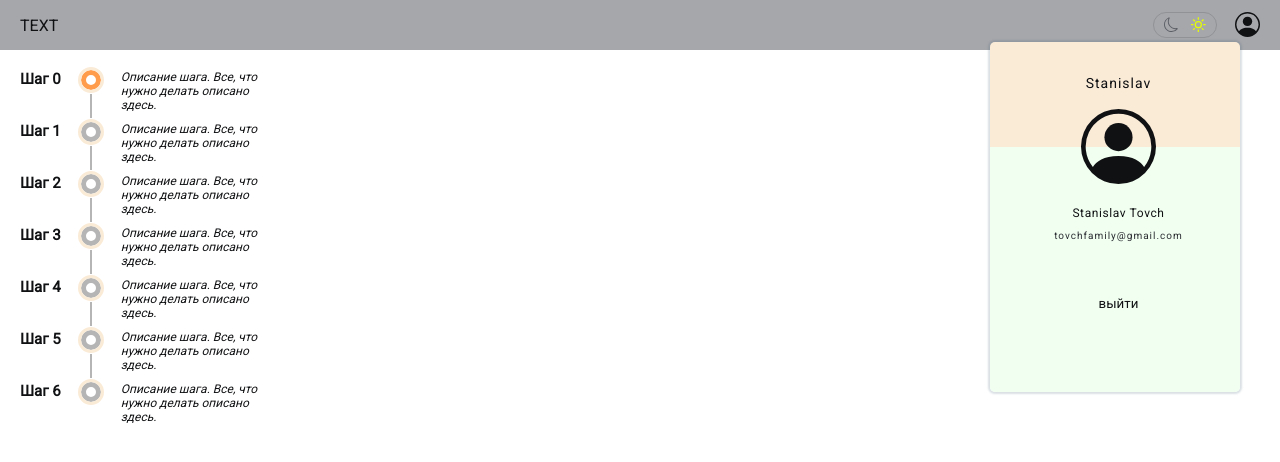
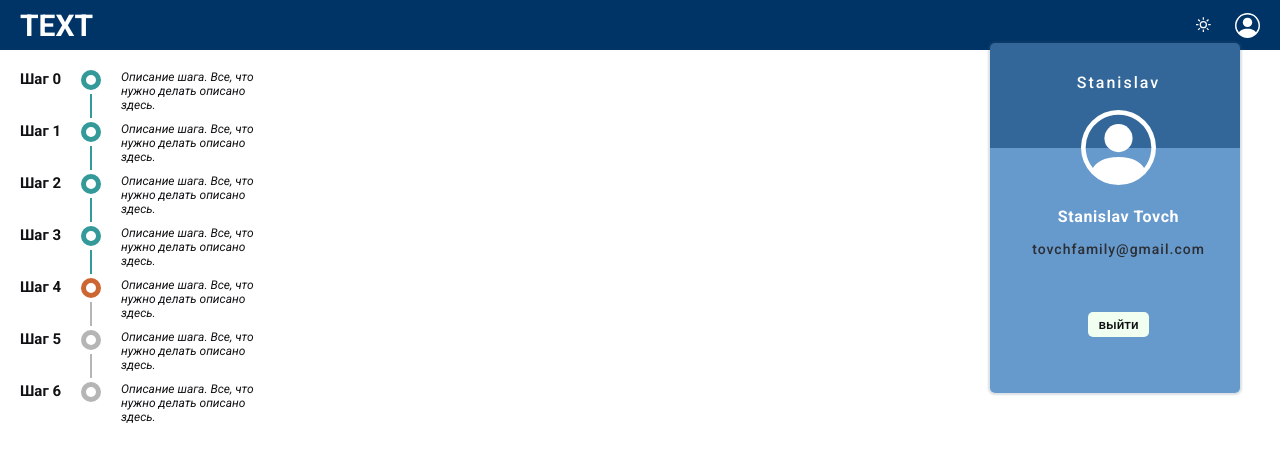
Before and after one commit to StaTov/product_01, a React (Create React App) app: page / in a window 1280 px wide. Both pictures are taken after a click on the element 1247 px from the left and 24 px from the top of the page. Shown: the top 462 px of the page. Built offline with nearby package versions, Linux system fonts and the light colour scheme.

Commit message:
change style

```diff
--- a/public/index.html
+++ b/public/index.html
@@ -15,7 +15,9 @@
   <link rel="manifest" href="%PUBLIC_URL%/manifest.json" />
   <link rel="preconnect" href="https://fonts.googleapis.com">
   <link rel="preconnect" href="https://fonts.gstatic.com" crossorigin>
-  <link href="https://fonts.googleapis.com/css2?family=Poppins:wght@100;200;300;400;500;600&family=Roboto&display=swap" rel="stylesheet"> <!--
+  <link href="https://fonts.googleapis.com/css2?family=Roboto:ital,wght@0,100;0,300;0,500;0,700;0,900;1,100;1,300;1,400;1,500;1,700;1,900&display=swap" rel="stylesheet">
+
+  <!--
       Notice the use of %PUBLIC_URL% in the tags above.
       It will be replaced with the URL of the `public` folder during the build.
       Only files inside the `public` folder can be referenced from the HTML.
--- a/src/assets/icon/IconMoon.tsx
+++ b/src/assets/icon/IconMoon.tsx
@@ -1,3 +1,5 @@
+
+
 function IconMoon() {
     return (
         <svg
--- a/src/components/NavBar/NavBar.scss
+++ b/src/components/NavBar/NavBar.scss
@@ -24,3 +24,8 @@
     gap: 8px;
     align-items: center;
 }
+.nav__title {
+    font-size: 30px;
+    font-weight: 600;
+    color: $white-000
+}
--- a/src/components/NavBar/index.tsx
+++ b/src/components/NavBar/index.tsx
@@ -16,8 +16,8 @@
     return (
         <div>
             <nav className='nav nav__bg'>
-                <div className="nav__left ">
-                    <div className="text">TEXT</div>
+                <div className='nav__left'>
+                    <div className='nav__title'>TEXT</div>
                 </div>
                 <div className='nav__right'>
                     <ButtonToggleTheme />
--- a/src/components/NavButtonToggleTheme/NavButtonToggleTheme.scss
+++ b/src/components/NavButtonToggleTheme/NavButtonToggleTheme.scss
@@ -10,9 +10,15 @@
 .nav__btn_themeColor_body {
     display: flex;
     align-items: center;
-    justify-content: space-between;
-    width: 64px;
-    border: 1px solid ;
-    border-radius: 25px;
-    padding: 3px 10px;
+    width: 27px;
+    height: 25px;
+    justify-content: center;
 }
+
+.svg__moon {
+    color: #FF9933;
+}
+
+.svg__sun {
+    color: white;
+}
--- a/src/components/NavButtonToggleTheme/index.tsx
+++ b/src/components/NavButtonToggleTheme/index.tsx
@@ -3,6 +3,7 @@
 import IconMoon from "../../assets/icon/IconMoon";
 import IconSun from "../../assets/icon/IconSun";
 import  './NavButtonToggleTheme.scss'
+import { observer } from "mobx-react";
 
 const ButtonToggleTheme = () => {
 
@@ -14,11 +15,10 @@
     return (
         <button className='nav__btn_themeColor' onClick={toggleTheme}>
             <div className='nav__btn_themeColor_body border'>
-                <IconMoon />
-                <IconSun />
+               {store.colorTheme !== 'light' ? <IconMoon /> :  <IconSun /> }
             </div>
         </button>
     )
 }
 
-export default ButtonToggleTheme;
+export default observer(ButtonToggleTheme);
--- a/src/components/NavPopPerson/PopPerson.scss
+++ b/src/components/NavPopPerson/PopPerson.scss
@@ -40,26 +40,30 @@
 }
 
 .nav__pop__person_name {
-    letter-spacing: 1px;
-    font-weight: 400;
+    letter-spacing: 2px;
+    font-weight: 500;
     margin-bottom: 2px;
     padding-bottom: 14px;
-    font-size: 14px;
+    font-size: 16px;
     height: 18%;
     display: flex;
     align-items: flex-end;
+    color: white;
 }
 
 .nav__pop__person_fullname {
     letter-spacing: 0.6px;
+
     padding-top: 20px;
-    font-size: 12px;
+    font-size: 16px;
+    font-weight: 700;
+    color: rgb(255, 255, 255);
 }
 
 .nav__pop__person_mail {
     letter-spacing: 1px;
-    padding: 10px;
-    font-size: 10px;
+    padding: 15px 0px;
+    font-size: 14px;
 }
 
 .nav__pop__person_wrapper {
--- a/src/components/NavPopPerson/index.tsx
+++ b/src/components/NavPopPerson/index.tsx
@@ -46,11 +46,11 @@
             <IconPerson />
             <div onClick={stopPropagation} className={`nav__menu_person ${visible}`}>
                 <div className='pop__person'>
-                    <div className='nav__pop__person_name text'>Stanislav</div>
+                    <div className='nav__pop__person_name'>Stanislav</div>
                     <div className='nav__pop__person_wrapper'>
                         <IconPerson />
                     </div>
-                    <div className='nav__pop__person_fullname text'>
+                    <div className='nav__pop__person_fullname'>
                         Stanislav Tovch
                     </div>
                     <div className='nav__pop__person_mail text-sh'>
--- a/src/components/NavProgress/Progress.scss
+++ b/src/components/NavProgress/Progress.scss
@@ -21,6 +21,7 @@
 }
 
 .p__step {
+    min-height: 35px;
     font-size: 15px;
     font-weight: 600;
     margin-right: 10px;
@@ -40,19 +41,12 @@
     height: 5px;
     border: 5px solid rgb(181, 181, 181);
     border-radius: 50%;
-    outline: 3px solid $white-anrique
+
 }
 
 .p__road {
     border: 1px solid rgb(181, 181, 181);
     margin: 4px;
     height: 100%;
+
 }
-
-.p__success {
-    border-color: rgb(116, 170, 128);
-}
-
-.p__panding {
-    border-color: rgb(255, 156, 76);
-}
--- a/src/components/NavProgress/index.tsx
+++ b/src/components/NavProgress/index.tsx
@@ -4,7 +4,7 @@
 
 const NavProgress = () => {
 
-    const currentStep = 0;
+    const currentStep = 4;
 
     function stepCreator(d: string, i: number) {
 
@@ -23,6 +23,8 @@
         }
 
         const roadStyle = (i < currentStep) ? statusColor : ''
+
+
 
 
         return (
--- a/src/store/store.ts
+++ b/src/store/store.ts
@@ -11,11 +11,10 @@
     setVisible = (value: boolean | void) => {
         if ( typeof value === 'boolean') {
             this.visible = value
-            console.log('0', this.visible)
             return
         }
         this.visible = !this.visible
-        console.log('1', this.visible)
+
     }
 
     setColorTheme = () => {
--- a/src/styles/_theme.scss
+++ b/src/styles/_theme.scss
@@ -4,7 +4,6 @@
     margin: 0;
     padding: 0;
     box-sizing: border-box;
-    font-family: 'Poppins', sans-serif;
     font-family: 'Roboto', sans-serif;
 
 }
@@ -25,34 +24,29 @@
 
     .pop__person {
         background: linear-gradient(to bottom,
-                $white-anrique 0% 30%,
-                $white-honeydew 30% 100%);
-
+                #336699 0% 30%,
+                #6699CC 30% 100%);
     }
 
     .nav__bg {
-        background-color: $dark-100;
-    }
-
-    .svg__moon {
-        color: $dark-300
-    }
-
-    .svg__sun {
-        color: rgb(229, 255, 0)
+        background-color: #003366
     }
 
     .icon__person {
-        color: $dark-900
-    }
-
-    .border {
-        border-color: $dark-200 ;
+        color: white
     }
 
     .btn {
         color: $dark-900;
         background-color: $white-honeydew;
+    }
+
+    .p__panding {
+        border-color: #CC6633;
+    }
+
+    .p__success {
+        border-color: #339999;
     }
 }
 
@@ -64,7 +58,7 @@
     }
 
     .text-sh {
-        color: $dark-200
+        color: rgb(137, 137, 137);
     }
 
     .bg {
@@ -82,24 +76,23 @@
         background-color: $dark-700;
     }
 
-    .svg__moon {
-        color: rgb(255, 221, 0)
-    }
-
-    .svg__sun {
-        color: $white-honeydew
-    }
 
     .icon__person {
         color: $white-honeydew;
-    }
-
-    .border {
-        border-color: $white-honeydew ;
     }
 
     .btn {
         color: $dark-900;
         background-color: $white-honeydew;
     }
+
+    .p__panding {
+        border-color: rgb(232, 115, 19);
+    }
+
+    .p__success {
+        border-color: rgb(19, 163, 48);
+    }
+
+
 }
```
